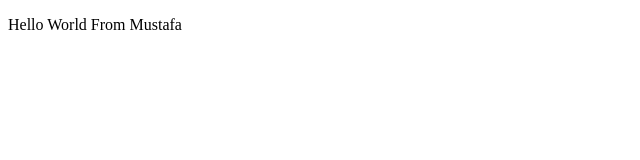
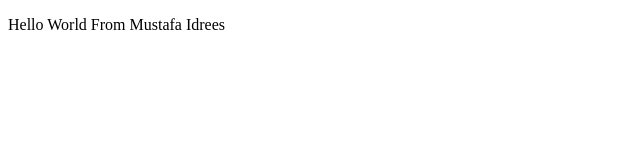
Before and after one commit to mustafa-tola/basic-html-surge-page, a plain HTML site: page index.html in a window 1280 px wide. Shown: the full height of the page, 0-640 px from the left. Drawn offline with Linux system fonts and the light colour scheme.

Commit message:
Update index.html
Updated index.html

```diff
--- a/index.html
+++ b/index.html
@@ -6,6 +6,6 @@
     <title>Document</title>
 </head>
 <body>
-    <p>Hello World From Mustafa</p>
+    <p>Hello World From Mustafa Idrees</p>
 </body>
 </html>
```
